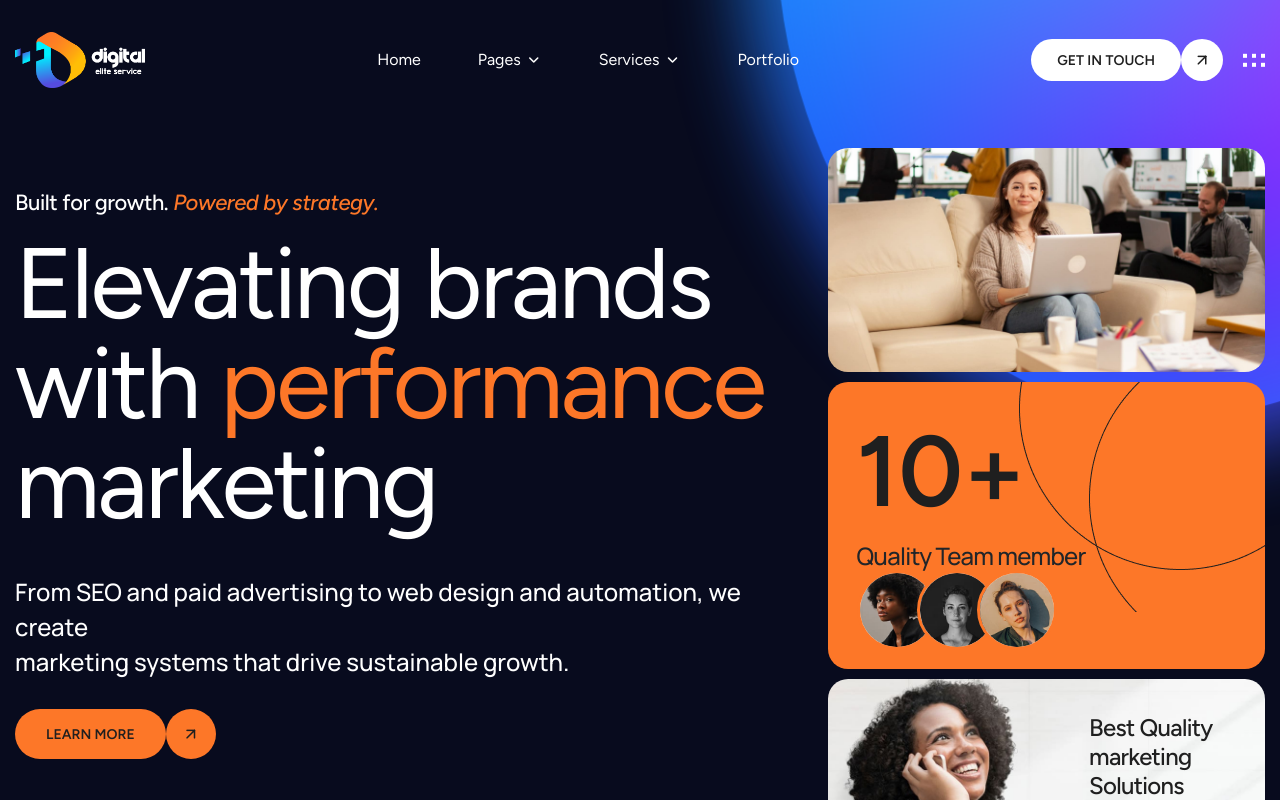
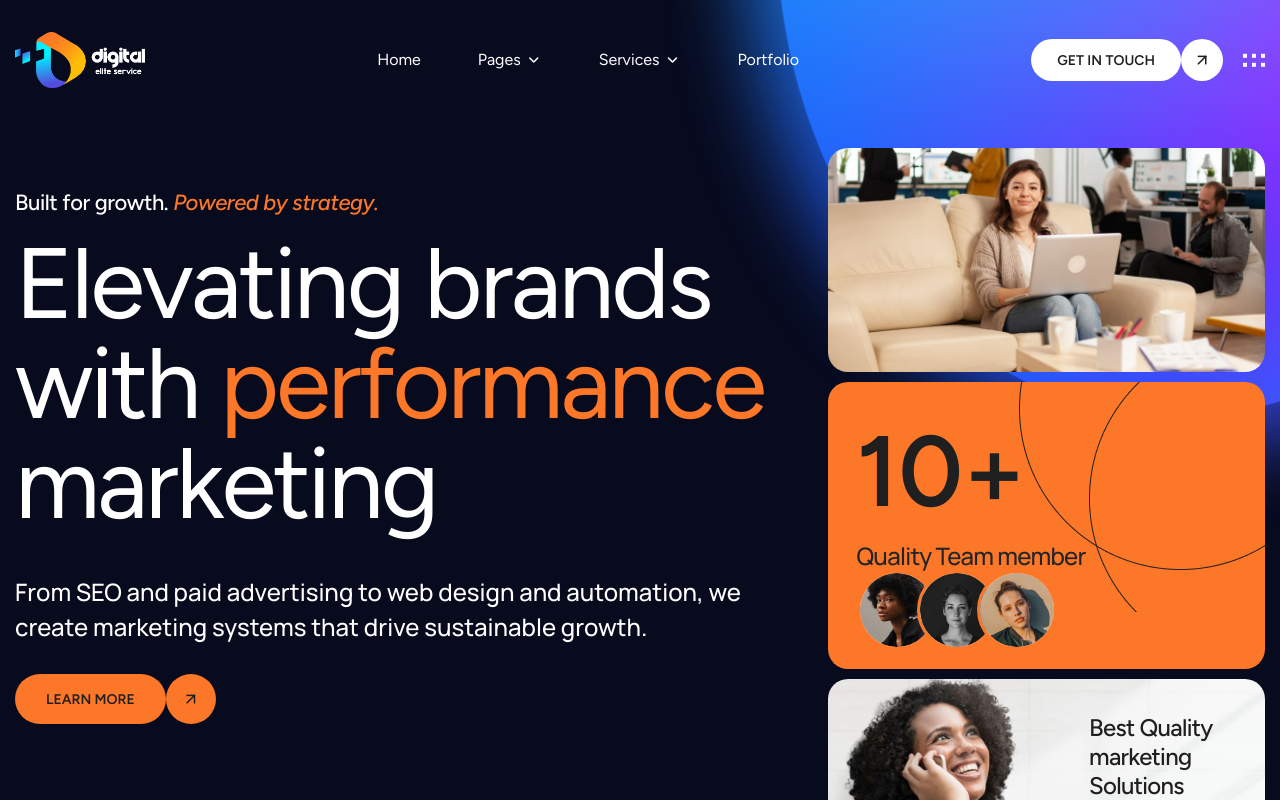
Before and after one commit to RajavrukshaGroups/RevampDES, a React (Vite) app: page / in a window 1280 px wide. Shown: the top 800 px of the page. Built offline with nearby package versions, Linux system fonts and the light colour scheme.

Commit message:
new chnages

```diff
--- a/src/pages/Home/client-logo-fix.css
+++ b/src/pages/Home/client-logo-fix.css
@@ -1,4 +1,19 @@
 /* Remove card styling completely */
+/* ================================
+   HERO DESCRIPTION
+================================ */
+
+.hero-left .hero-content .desc {
+  max-width: 760px !important;
+  width: 100%;
+  white-space: normal;
+  word-break: normal;
+}
+
+/* Optional: slightly wider hero content */
+.hero-left .hero-content {
+  max-width: 760px;
+}
 .brand-item {
   background: transparent !important;
   padding: 0 !important;
```
